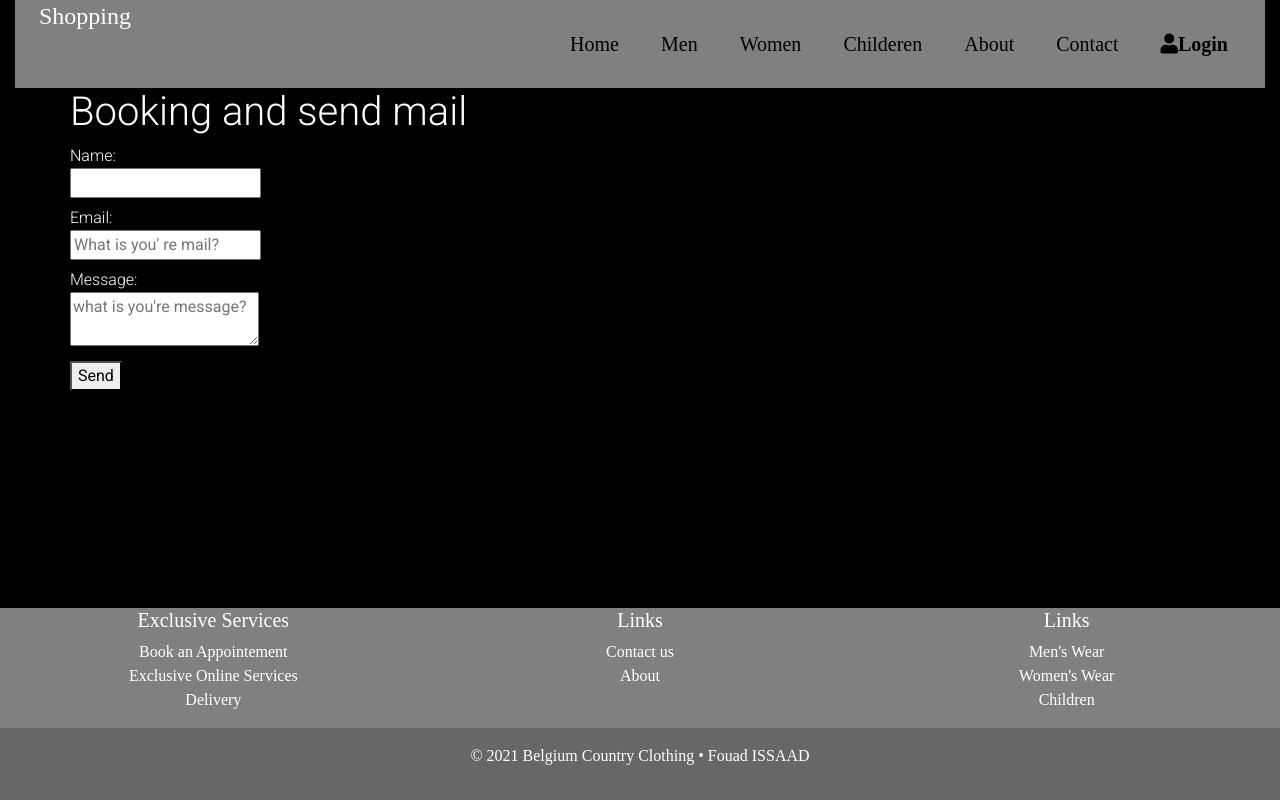
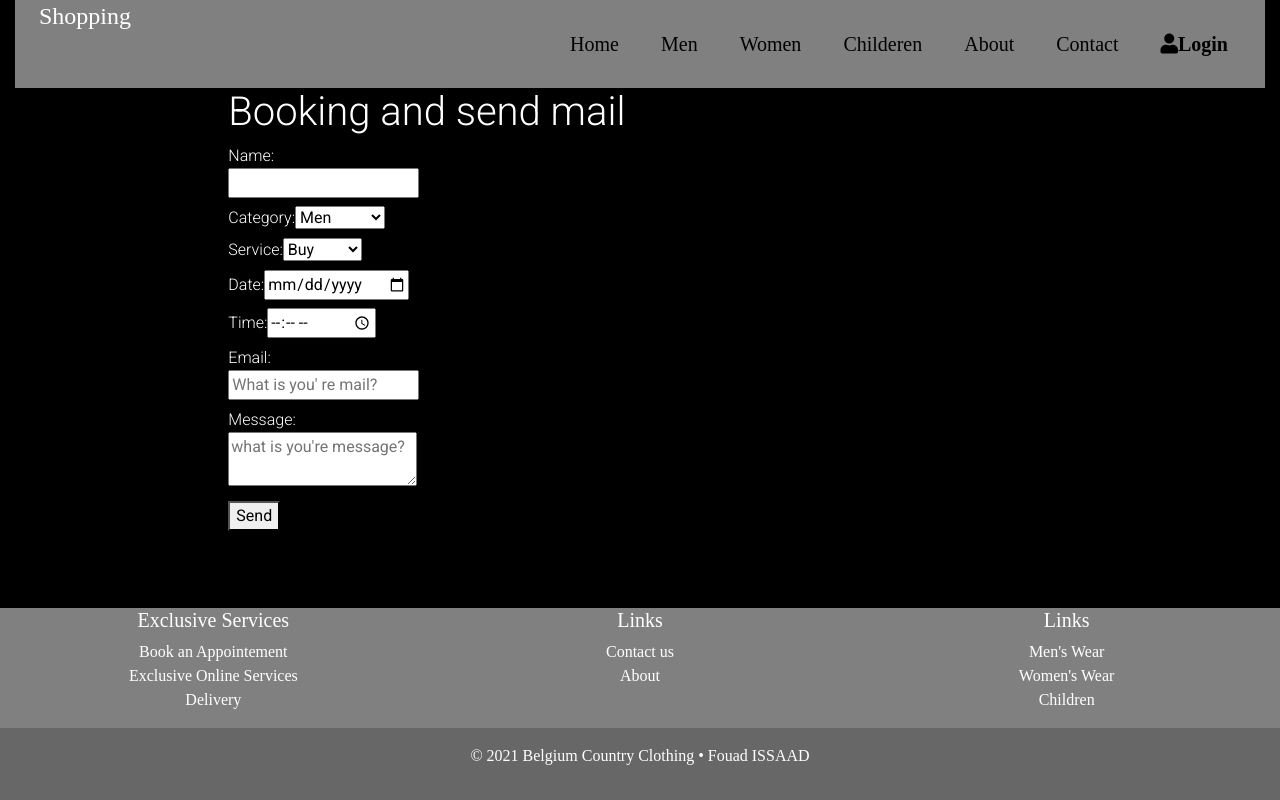
Before and after one commit to fouadissaad1/shoppingwebapps, a React (Create React App) app: page /Book in a window 1280 px wide. Built offline with nearby package versions, Linux system fonts and the light colour scheme.

Commit message:
eind booking

```diff
--- a/src/components/pages/Book.js
+++ b/src/components/pages/Book.js
@@ -1,4 +1,4 @@
-import { MDBContainer, MDBRow } from "mdb-react-ui-kit";
+import { MDBCol, MDBContainer, MDBRow } from "mdb-react-ui-kit";
 import emailjs from 'emailjs-com';
 
 const Book = () => {
@@ -15,13 +15,45 @@ const Book = () => {
             });
     };
     return (
-        <MDBContainer>
-            <MDBRow><h1>Booking and send mail</h1></MDBRow>
+        <MDBContainer fluid>
             <MDBRow>
+                <MDBCol size={2}></MDBCol>
+                <MDBCol size={6}>
+                    <h1>Booking and send mail</h1>
+                </MDBCol>
+                <MDBCol size={2}></MDBCol>
+            </MDBRow>
+            <MDBRow>
+                <MDBCol size={2}></MDBCol>
+                <MDBCol size={6}>
                     <form onSubmit={sendEmail}>
                         <label>Name: <br/>
                             <input name="name" type="text" required/> <br/>
-                    </label><br/>
+                        </label>
+                        <br/>
+                        <label htmlFor="category">Category:</label>
+                        <select name="category" id="categorys" required>
+                            <option value="Men">Men</option>
+                            <option value="Women">Women</option>
+                            <option value="Childeren">Childeren</option>
+                        </select>
+                        <br/>
+
+                        <label htmlFor="service">Service:</label>
+                        <select name="service" id="services" required>
+                            <option value="Buy">Buy</option>
+                            <option value="Meet">Meet</option>
+                            <option value="Delivery">Delivery</option>
+                        </select>
+                        <br/>
+                        <label>Date:
+                            <input type={"date"} name={"date"} required/>
+                        </label>
+                        <br/>
+                        <label>Time:
+                            <input type={"time"} name={"time"} required/>
+                        </label>
+                        <br/>
                         <label>Email: <br/>
                             <input type="email" name={"user_email"} placeholder={"What is you' re mail?"} required/>
                         </label> <br/>
@@ -30,6 +62,11 @@ const Book = () => {
                         </label> <br/>
                         <button value={"Send"} type={"submit"}>Send</button>
                     </form>
+                </MDBCol>
+                <MDBCol size={2}>
+
+                </MDBCol>
+
             </MDBRow>
         </MDBContainer>
     );
```
Lines whose indentation alone changed are shown as unchanged.
